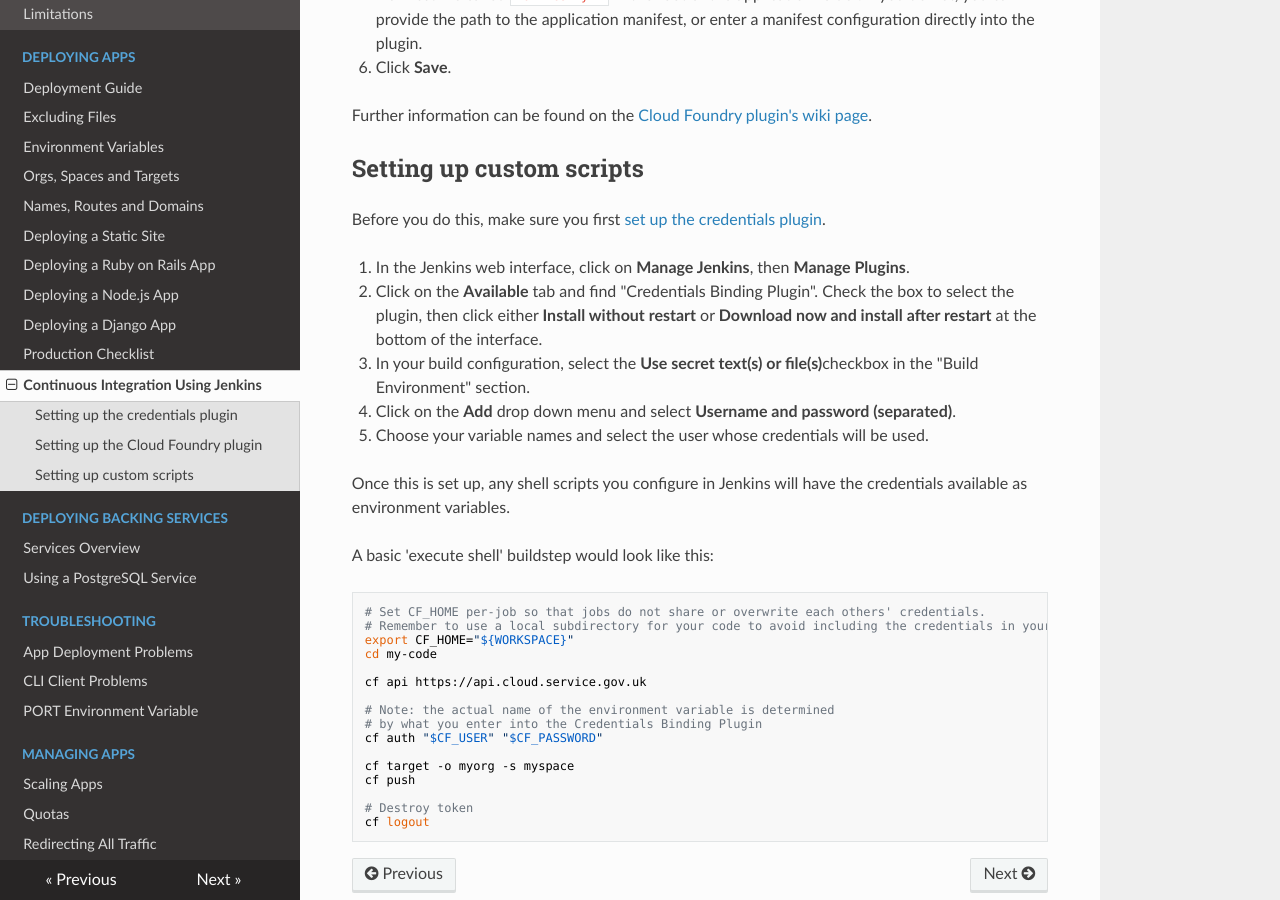
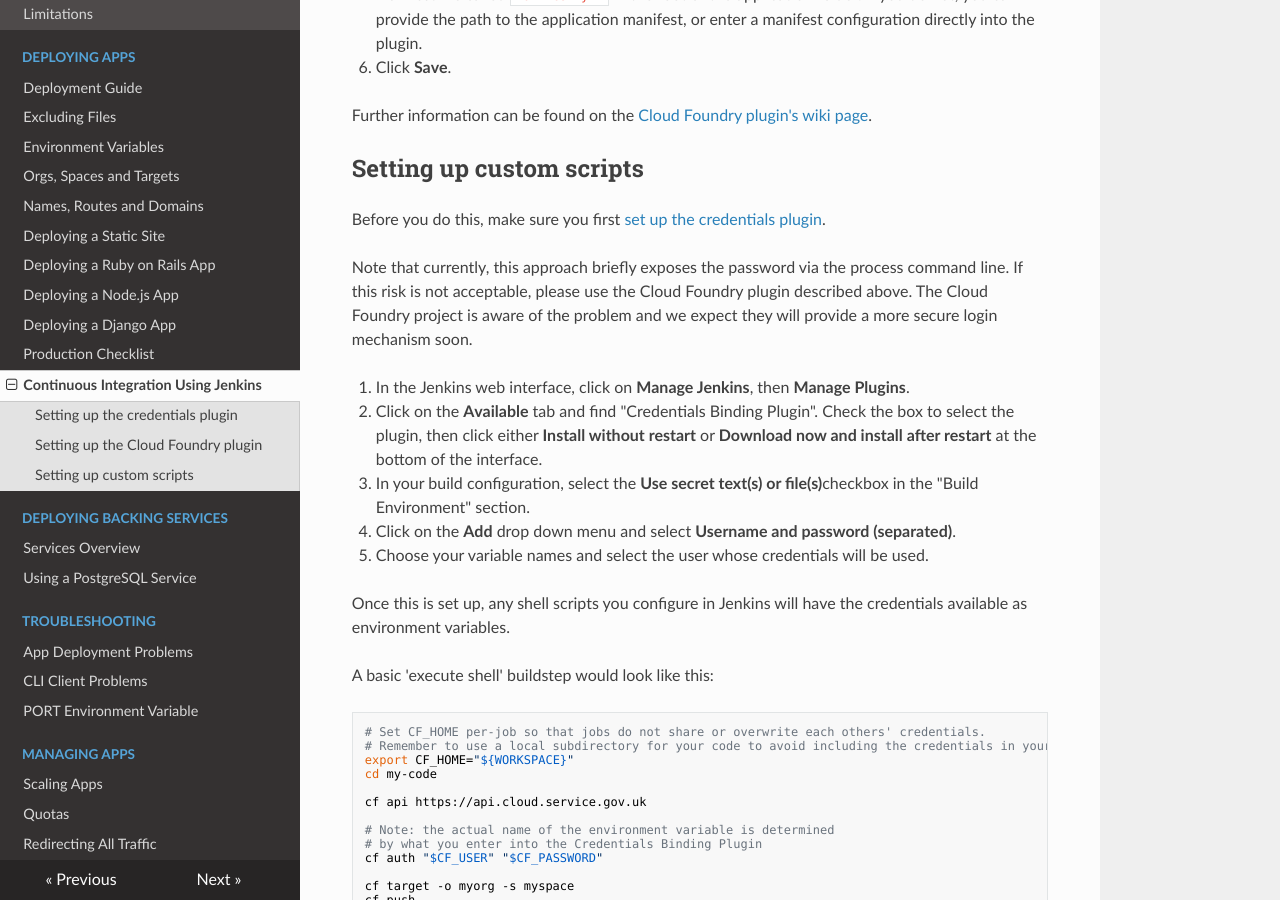
Before and after one commit to alphagov/paas-developer-docs, an MkDocs documentation site: the page built from docs/deploying_apps/jenkins.md, in a window 1280 px wide and 900 px high, scrolled down 1829 px. Built offline with MkDocs 1.6.1, drawn with Linux system fonts in a browser that asks for light colours; nearby versions of some CDN libraries; old or Windows-style settings are respelled for this version of MkDocs.

Commit message:
Warn about exposing password in the process table
The CF_CLI team is aware:
https://github.com/cloudfoundry/cli/issues/919

Until they fix this issue, we should make our users aware of the risk.

```diff
--- a/docs/deploying_apps/jenkins.md
+++ b/docs/deploying_apps/jenkins.md
@@ -56,6 +56,8 @@ Further information can be found on the [Cloud Foundry plugin's wiki page](https
 
 Before you do this, make sure you first [set up the credentials plugin](/deploying_apps/jenkins/#setting-up-the-credentials-plugin).
 
+Note that currently, this approach briefly exposes the password via the process command line. If this risk is not acceptable, please use the Cloud Foundry plugin described above. The Cloud Foundry project is aware of the problem and we expect they will provide a more secure login mechanism soon.
+
 1. In the Jenkins web interface, click on **Manage Jenkins**, then **Manage Plugins**.
 2. Click on the **Available** tab and find "Credentials Binding Plugin". Check the box to select the plugin, then click either **Install without restart** or **Download now and install after restart** at the bottom of the interface.
 3. In your build configuration, select the **Use secret text(s) or file(s)**checkbox in the "Build Environment" section.
```
